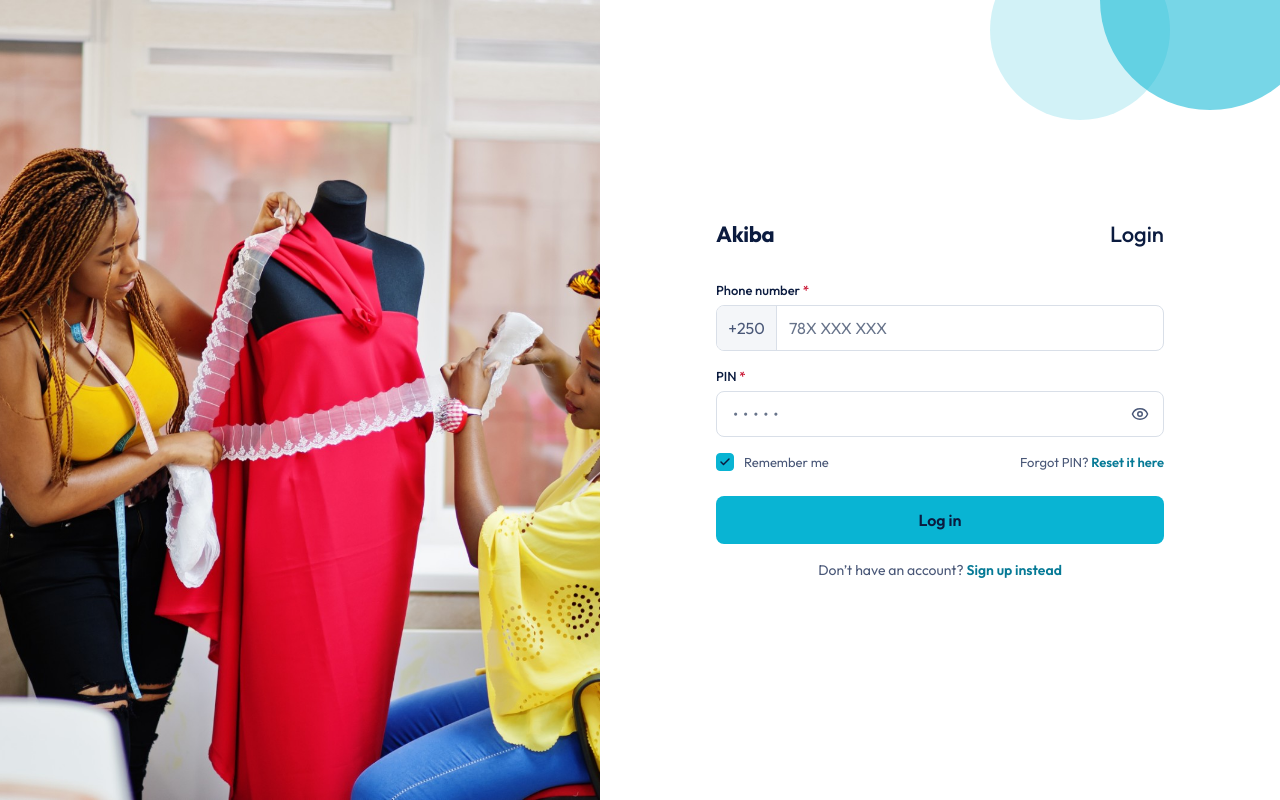
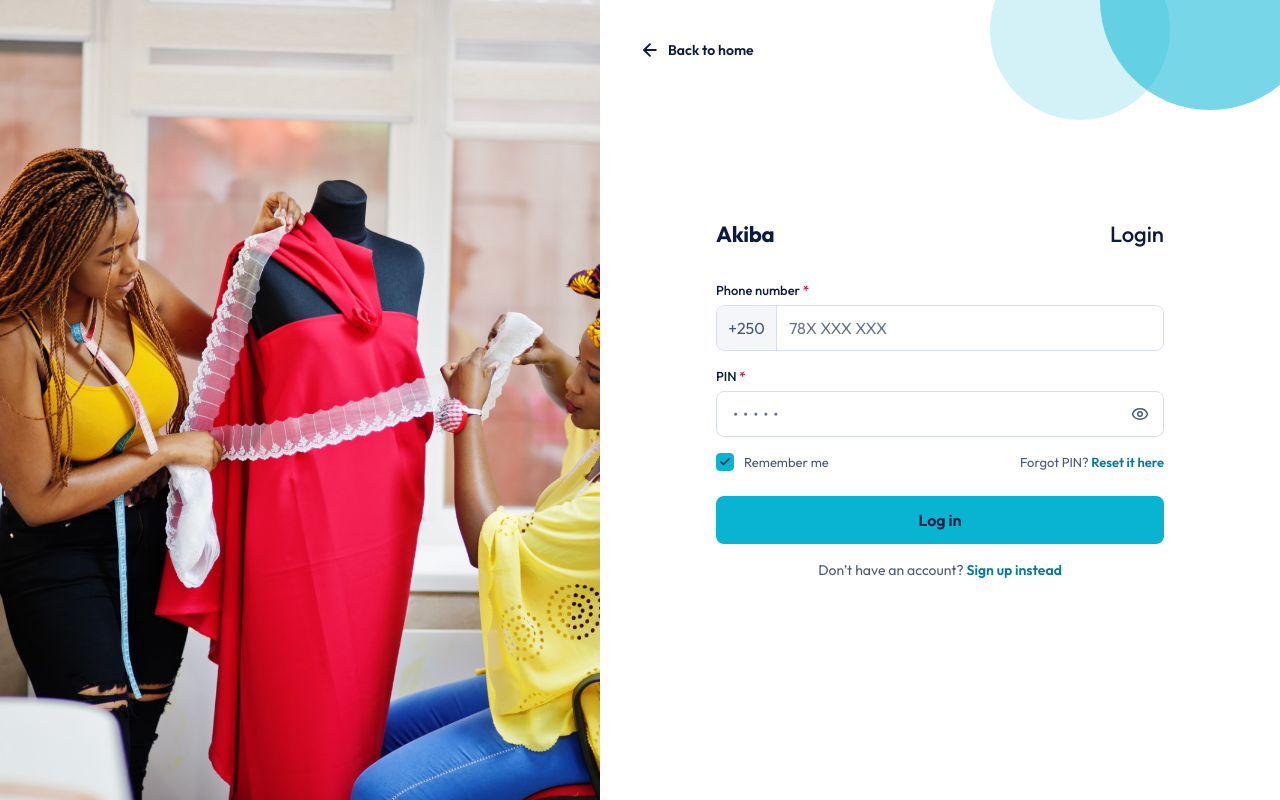
Before and after one commit to kenchirchir/AKIBA, a Next.js app: page /login in a window 1280 px wide. Built offline with nearby package versions, Linux system fonts and the light colour scheme; no server answers.

Commit message:
Back to home link on login and sign-up pages

```diff
--- a/messages/en.json
+++ b/messages/en.json
@@ -7,6 +7,7 @@
   "Common": {
     "home": "AKIBA home",
     "back": "Back",
+    "backHome": "Back to home",
     "saved": "Saved garments and tailors",
     "kigali": "Kigali",
     "showPin": "Show PIN"
--- a/src/app/(auth)/layout.tsx
+++ b/src/app/(auth)/layout.tsx
@@ -1,9 +1,14 @@
 import type { ReactNode } from "react";
 import Image from "next/image";
+import Link from "next/link";
+import { ArrowLeft } from "lucide-react";
+import { useTranslations } from "next-intl";
 import heroImage from "@/assets/welcome-hero.jpg";
 import { DecorativeCircles } from "@/components/layout/decorative-circles";
 
 export default function AuthLayout({ children }: { children: ReactNode }) {
+  const t = useTranslations("Common");
+
   return (
     <main className="flex flex-1">
       <div className="relative hidden flex-1 bg-brand md:block">
@@ -18,6 +23,13 @@ export default function AuthLayout({ children }: { children: ReactNode }) {
       </div>
       <div className="relative flex flex-1 flex-col overflow-hidden px-6 pt-36 pb-10 md:items-center md:justify-center md:px-10 md:py-16">
         <DecorativeCircles />
+        <Link
+          href="/"
+          className="absolute top-6 left-6 flex items-center gap-2 rounded-full py-2 pr-3 text-sm font-semibold text-ink transition-colors hover:text-teal focus-visible:outline-2 focus-visible:outline-offset-2 focus-visible:outline-teal md:top-8 md:left-10"
+        >
+          <ArrowLeft strokeWidth={2.25} className="size-5" />
+          {t("backHome")}
+        </Link>
         <div className="relative w-full md:max-w-md">{children}</div>
       </div>
     </main>
```
